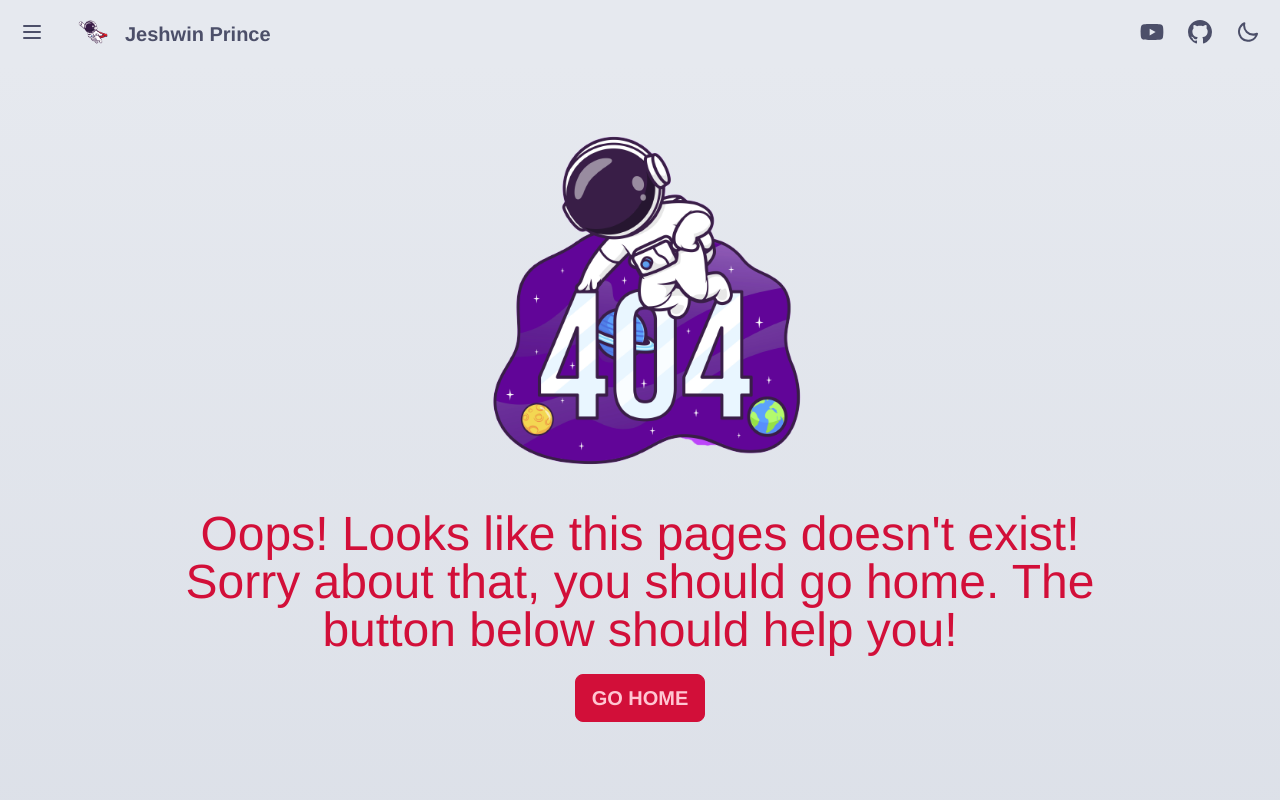
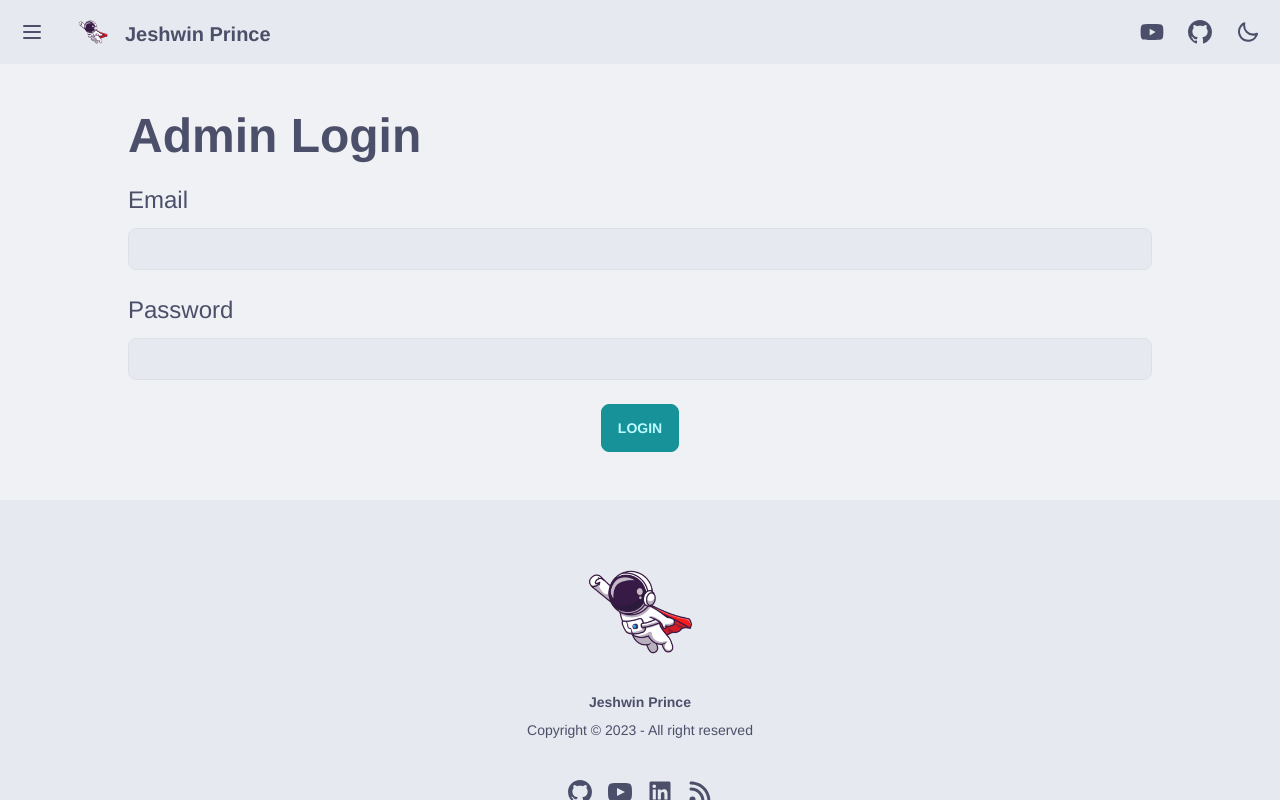
Before and after one commit to Jeshwin/portfolio, a Next.js app: page /login in a window 1280 px wide. Before the commit this address had no page. Built offline with nearby package versions, Linux system fonts and the light colour scheme.

Commit message:
add login for me

```diff
--- a/package.json
+++ b/package.json
@@ -24,11 +24,13 @@
     "@tailwindcss/typography": "^0.5.9",
     "@vercel/postgres": "^0.4.0",
     "autoprefixer": "^10.4.13",
+    "bcrypt": "^5.1.0",
     "daisyui": "^2.49.0",
     "framer-motion": "^10.12.21",
     "fs": "0.0.1-security",
     "gray-matter": "^4.0.3",
     "isomorphic-dompurify": "^1.8.0",
+    "jsonwebtoken": "^9.0.1",
     "markdown-it": "^13.0.1",
     "markdown-it-attrs": "^4.1.6",
     "nanoid": "^4.0.2",
--- a/src/components/footer.tsx
+++ b/src/components/footer.tsx
@@ -34,6 +34,9 @@ export default function Footer() {
             </Link>
           </div>
         </div>
+        <div>
+          <Link href="/login" className="btn btn-ghost shadow-lg">Admin Login</Link>
+        </div>
       </footer>
   )
 }
--- a/src/components/greeting.tsx
+++ b/src/components/greeting.tsx
@@ -8,7 +8,7 @@ export default function Greeting() {
       <main className='flex flex-col lg:flex-row justify-items-center'>
           <div className="hero h-screen mx-auto py-12 lg:py-24 bg-gradient-to-t from-base-100 to-base-200">
             <div className="hero-content gap-6 max-x-5xl p-0 lg:p-1 px-auto mx-10 flex-col">
-              <div className="relative -mt-24 w-[240px] lg:w-[432px] aspect-square">
+              <div className="relative -mt-24 w-96 aspect-square">
                 <Image fill src={Logo} alt="Astronaut Logo" />
               </div>
               <div className="mx-auto max-x-5xl text-center text-base-content">
--- a/src/components/introhero.tsx
+++ b/src/components/introhero.tsx
@@ -11,7 +11,7 @@ export default function IntroHero({ reverse, title, description, href }) {
   let gradientButtonClass
   let sideHeroIcon
 
-  const sideHeroIconClass = `aspect-square lg:mx-10 w-60 lg:w-[32rem]`
+  const sideHeroIconClass = `aspect-square lg:mx-10 w-80`
   if (title === "Resume") {
     textColorClass = "mb-5 bg-clip-text text-transparent bg-gradient-to-br from-primary to-secondary text-xl md:text-3xl lg:text-5xl font-bold"
     gradientButtonClass = "btn btn-primary lg:btn-lg lg:text-xl border-0 bg-gradient-to-br from-primary to-secondary hover:from-primary-focus hover:to-secondary-focus"
--- /dev/null
+++ b/src/pages/api/login.ts
@@ -0,0 +1,31 @@
+import bcrypt from 'bcrypt'
+import jwt from 'jsonwebtoken'
+import { PrismaClient } from '@prisma/client'
+import 'dotenv/config'
+
+const prisma = new PrismaClient
+
+export default async function handler(req, res) {
+  if (req.method !== 'POST') {
+    return res.status(405).json({ error: 'Method not allowed' });
+  }
+
+  const { email, password } = req.body
+  console.dir({ email, password })
+
+  const user = await prisma.admin.findUnique({ where: { email } })
+
+  if (!user) {
+    return res.status(500).json(new Error('Invalid credentials'))
+  }
+
+  const isPasswordValid = await bcrypt.compare(password, user.password)
+
+  if (!isPasswordValid) {
+    return res.status(500).json(new Error('Invalid credentials'))
+  }
+
+  const token = jwt.sign({ userId: user.id }, process.env.JWT_SECRET_KEY, { expiresIn: '24h' })
+
+  return res.status(200).json({ token })
+}
--- /dev/null
+++ b/src/pages/api/register.ts
@@ -0,0 +1,28 @@
+// Assuming you have already set up Prisma in your file
+import { PrismaClient } from '@prisma/client'
+import bcrypt from 'bcrypt'
+
+const prisma = new PrismaClient()
+
+export default async function handler(req, res) {
+  if (req.method !== 'POST') {
+    return res.status(405).json({ error: 'Method not allowed' });
+  }
+
+  const { email, password } = req.body
+  console.dir({ email, password })
+  const hashedPassword = await bcrypt.hash(password, 10)
+
+  try {
+    const user = await prisma.admin.create({
+      data: {
+        email,
+        password: hashedPassword,
+      },
+    })
+
+    return res.status(201).json(user)
+  } catch (error) {
+    return res.status(500).json({ error })
+  }
+}
--- /dev/null
+++ b/src/pages/login.tsx
@@ -0,0 +1,44 @@
+import { useState } from "react"
+import MyHead from "@/components/head"
+import axios from "axios"
+import { useRouter } from "next/router"
+
+export default function NewPost() {
+  const [email, setEmail] = useState("")
+  const [password, setPassword] = useState("")
+  const [jwt, setJwt] = useState(null)
+
+  const router = useRouter()
+
+  const handleLogin = async (e) => {
+    e.preventDefault()
+    try{
+        const response = await axios.post("/api/login", { email, password })
+        const { token } = response.data
+        localStorage.setItem('jwtToken', token)
+        setJwt(token)
+        router.push('/')
+    } catch(e) {
+        console.error('Login failed:', e)
+    }
+  }
+
+  return (
+    <>
+      <MyHead title="Create Post" />
+      <div id="top"></div>
+      <form className="m-12 lg:mx-auto max-w-5xl grid grid-cols-1 gap-6 bag-base-100" onSubmit={handleLogin}>
+        <div className="text-5xl font-bold">Admin Login</div>
+        <label className="block">
+          <span className="text-2xl" >Email</span>
+          <input className="block w-full mt-3 rounded-lg border border-base-300 bg-base-200 focus:ring-0 focus:border-info" type="text" value={email} onChange={(e) => setEmail(e.target.value)} required />
+        </label>
+        <label className="block">
+          <span className="text-2xl" >Password</span>
+          <input className="block w-full mt-3 rounded-lg border border-base-300 bg-base-200 focus:ring-0 focus:border-info" type="password" value={password} onChange={(e) => setPassword(e.target.value)} required />
+        </label>
+        <button className="btn btn-primary lg:btn-md w-auto mx-auto" type="submit">Login</button>
+      </form>
+    </>
+  )
+}
--- a/tsconfig.json
+++ b/tsconfig.json
@@ -28,7 +28,7 @@
     "next-env.d.ts",
     "**/*.ts",
     "**/*.tsx"
-, "prisma/dummy.js", "awsConfig.js"  ],
+, "prisma/dummy.js", "awsConfig.js", "src/pages/api/register.ts"  ],
   "exclude": [
     "node_modules"
   ]
```
Also changed, not shown: src/pages/api/post/post.ts (+4 -4 lines), 2 other files (tests, documents, lock files or other folders).
